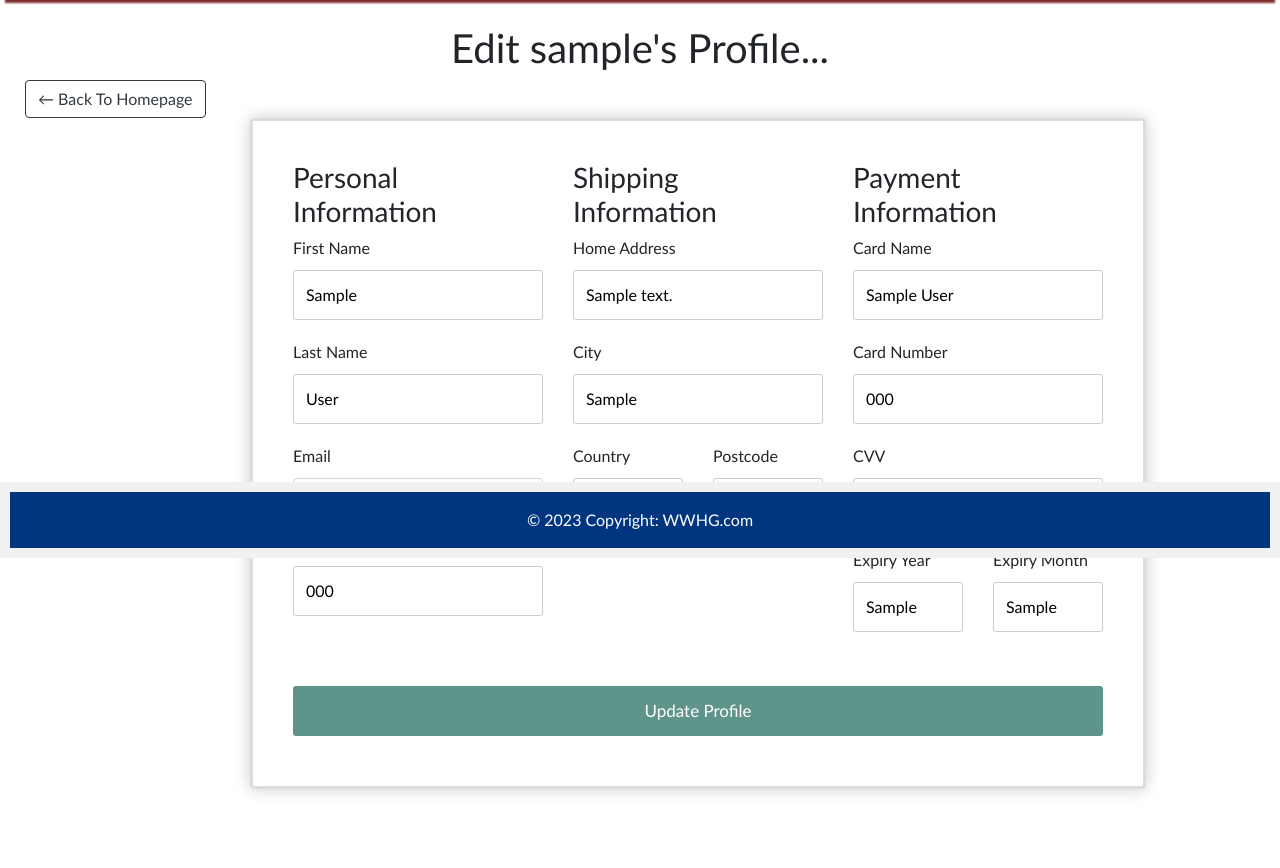
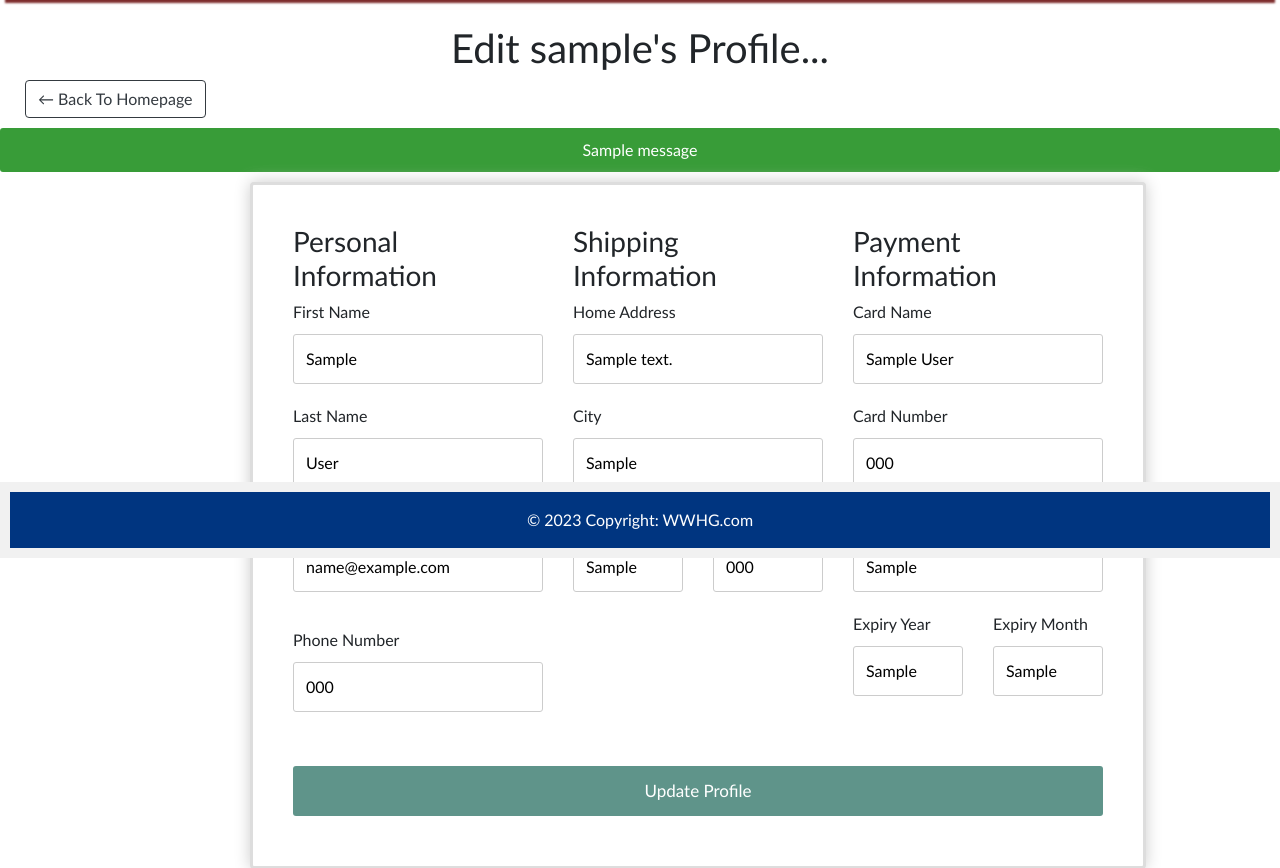
Before and after one commit to Tziim/WWHG, a Django app: page /edit_profile/ in a window 1280 px wide. Shown: the part 242-1110 px from the top of the page. Before the commit the page ends 1036 px from the top, so only its background shows below. Run offline with Django 4.2, Linux system fonts and the light colour scheme; a user stored in the database is signed in; tables that the repository leaves empty hold one stand-in row (values such as "Sample post"); one stand-in notice (Sample message) is shown; some libraries are stand-ins or nearby versions.

Commit message:
Messages added

```diff
--- a/wwhg_site/static/css/style.css
+++ b/wwhg_site/static/css/style.css
@@ -643,3 +643,40 @@ footer {
     background-color: #f7f7f7; /* Set the background color */
     border-radius: 10px;
 }
+
+/* Add this CSS for messages */
+.messages {
+    list-style: none;
+    padding: 0;
+    margin: 0;
+    text-align: center;
+}
+
+.messages li {
+    background-color: rgba(50, 119, 105, 0.78); /* Background color for success messages */
+    color: white;
+    padding: 10px;
+    margin: 10px 0;
+    border-radius: 3px;
+}
+
+.messages li.error {
+    background-color: rgba(255, 0, 0, 0.78); /* Background color for error messages */
+}
+
+.messages li.warning {
+    background-color: rgba(255, 255, 0, 0.78); /* Background color for warning messages */
+}
+
+.messages li.info {
+    background-color: rgba(0, 0, 255, 0.78); /* Background color for info messages */
+}
+
+.messages li.success {
+    background-color: rgba(0, 128, 0, 0.78); /* Background color for success messages */
+}
+
+/* Style the message icon */
+.messages li i {
+    margin-right: 5px;
+}
--- a/wwhg_site/wwhg_app/templates/registration/edit_profile.html
+++ b/wwhg_site/wwhg_app/templates/registration/edit_profile.html
@@ -9,6 +9,13 @@
     <div class="back-button">
         <a class="btn btn-outline-dark" href="/shop">&#x2190; Back To Homepage</a>
     </div>
+    {%  if messages %}
+        <ul class="messages">
+            {% for message in messages %}
+                <li{% if message.tags %} class="{{ message.tags }}"{% endif %}>{{ message }}</li>
+            {% endfor %}
+        </ul>
+    {% endif %}
     <div>
         <form method="POST" class="co-register-form">
 
@@ -23,7 +30,7 @@
                     {{ form.last_name }}
                     <div class="form-group">
                         <label for="email"><i class="fa fa-envelope"></i> Email</label>
-                        <input type="email" class="form-control" id="email" name="email" value="{{ form.email.value }}" placeholder="Enter your email">
+                        <input type="text" id="email" name="email" value="{{ form.email.value }}" placeholder="Enter your email">
                         {% if form.email.errors %}
                             <p class="text-danger">{{ form.email.errors }}</p>
                         {% endif %}
--- a/wwhg_site/wwhg_app/views.py
+++ b/wwhg_site/wwhg_app/views.py
@@ -1,5 +1,6 @@
 from django.contrib.auth.decorators import login_required
 from django.shortcuts import render, redirect, get_object_or_404
+from django.contrib import messages
 from .forms import RegisterForm, CartItemUpdateForm
 from .models import Product, Category, ShoppingCart, CartItem
 from django.urls import reverse_lazy
@@ -87,8 +88,11 @@ def register(response):
         form = RegisterForm(response.POST)
         if form.is_valid():
             form.save()
+            messages.success(response, 'Account Successfully Created')
             return redirect("/login")
         else:
+            messages.error(response,
+                             'Form is not valid, Account have not been created')
             print(form.errors)
 
     else:
@@ -109,7 +113,11 @@ def user_profile_edit_view(request):
             user_profile = form.save(commit=False)
             user_profile.user = request.user
             user_profile.save()
+            messages.success(request, 'Successfully Saved')
             return redirect('edit_profile')
+        else:
+            messages.error(request,
+                             'Form is not valid, changes have not been saved')
     else:
         form = UserProfileEditForm(instance=user_profile)
 
@@ -138,11 +146,13 @@ def add_to_cart(request, product_id):
         # If the item is already in the cart, update the quantity
         cart_item.quantity += quantity
         cart_item.save()
+        messages.success(request, 'Successfully Added')
     else:
         cart_item.quantity = quantity
         cart_item.save()
+        messages.success(request, 'Successfully Added')
 
-    return redirect('view_cart')
+    return redirect('product_detail', product_id=product_id)
 
 
 def view_cart(request):
@@ -163,6 +173,7 @@ def view_cart(request):
 def remove_from_cart(request, item_id):
     cart_item = get_object_or_404(CartItem, pk=item_id)
     cart_item.delete()
+    messages.success(request, 'Successfully Removed')
     return redirect('view_cart')
 
 
```
Also changed, not shown: wwhg_site/wwhg_app/templates/cart/update_cart_item.html (+7 -0 lines), wwhg_site/wwhg_app/templates/registration/login.html (+7 -0 lines), wwhg_site/wwhg_app/templates/registration/register.html (+7 -0 lines), wwhg_site/wwhg_app/templates/wwhg_app/shop/product_detail.html (+7 -0 lines).
